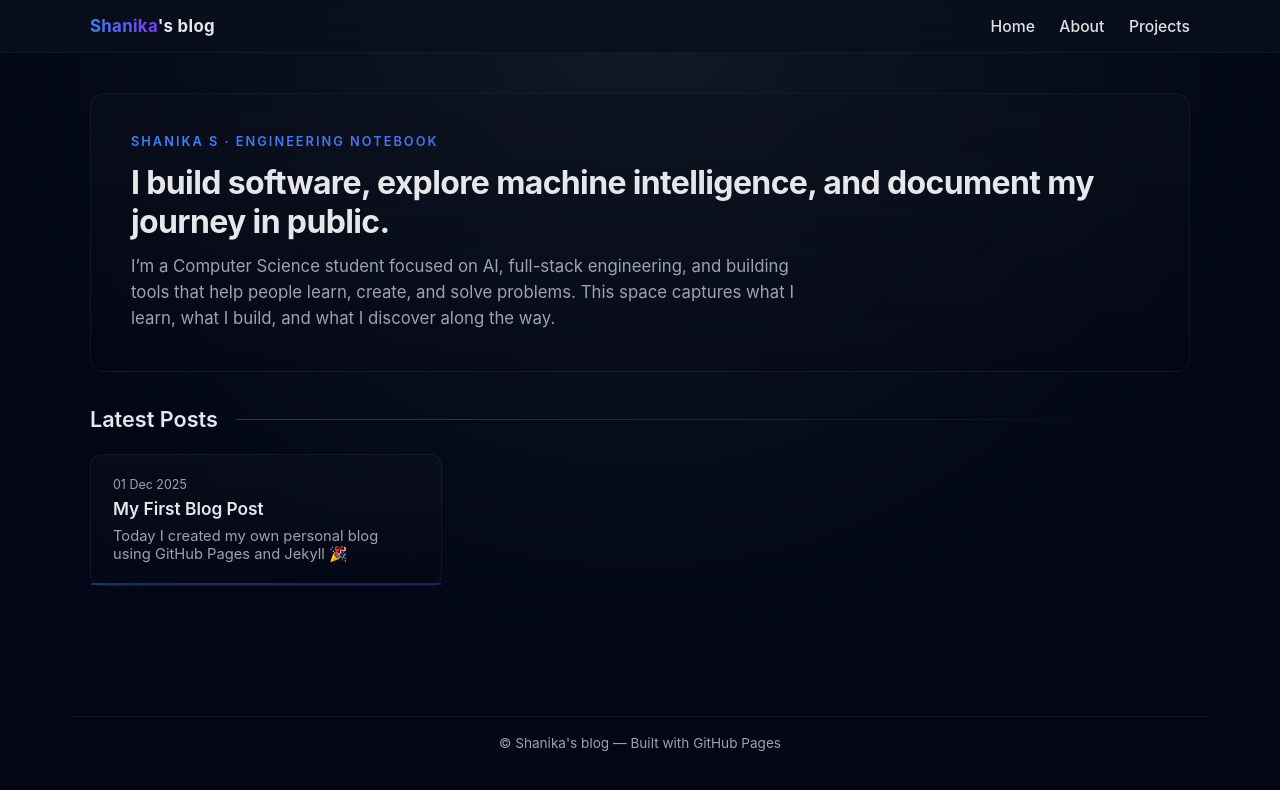
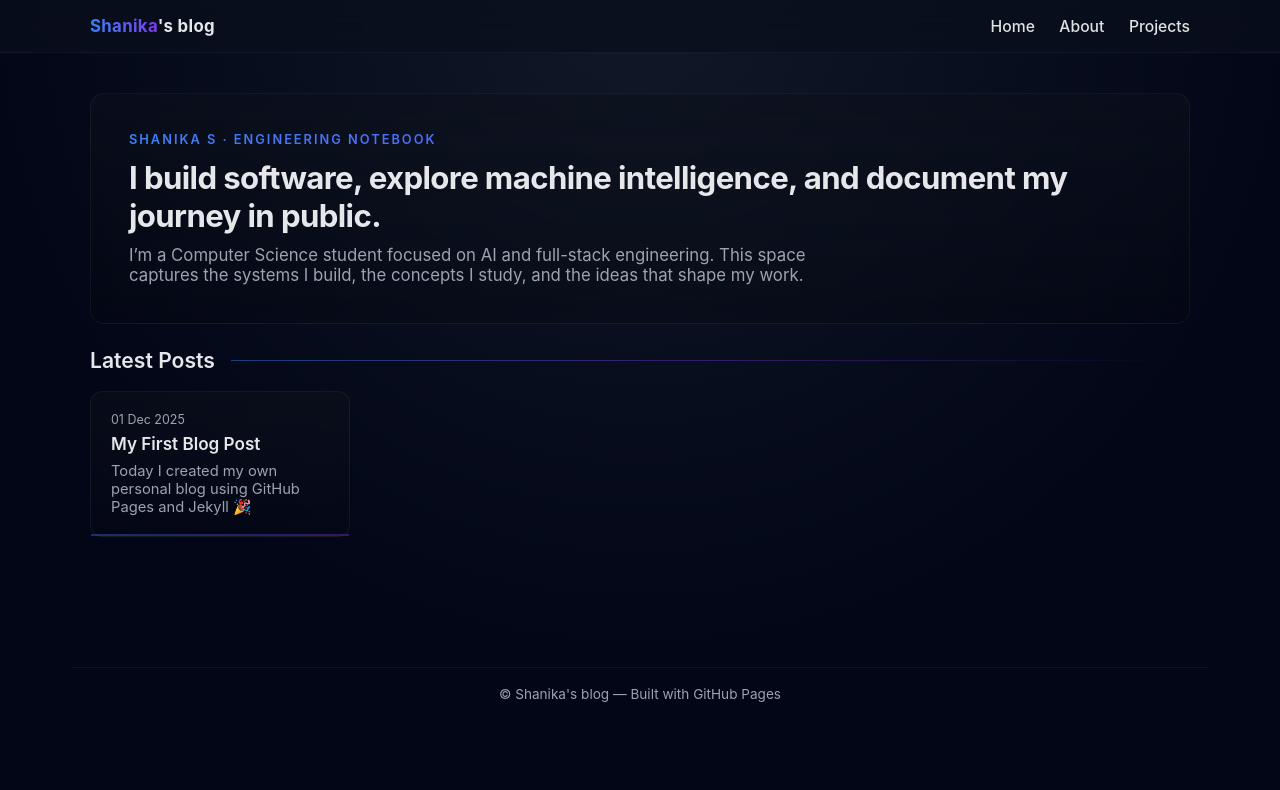
Before and after one commit to shanikashameems/shanikashameems.github.io, a Jekyll site: the page built from index.md, in a window 1280 px wide. Shown: the top 790 px of the page. Built offline with Jekyll 4.4.1, drawn with Linux system fonts in a browser that asks for light colours; part of the change alters nothing that is shown.

Commit message:
Update index.md

```diff
--- a/index.md
+++ b/index.md
@@ -3,12 +3,12 @@ layout: default
 title: Home
 ---
 
-<!-- HERO / INTRO -->
+<!-- INTRO / HERO -->
 <section style="
   border:1px solid rgba(255,255,255,0.05);
-  padding:40px;
+  padding:38px;
   border-radius:14px;
-  background:linear-gradient(180deg, rgba(13,17,28,0.55), rgba(6,8,14,0.35));
+  background:linear-gradient(180deg, rgba(13,17,28,0.55), rgba(6,8,14,0.32));
   backdrop-filter:blur(12px);
   animation:fadeIn 1s ease forwards;
   opacity:0;
@@ -17,8 +17,7 @@ title: Home
     font-size:.8rem;
     text-transform:uppercase;
     letter-spacing:2px;
-    color:#8da3c1;
-    margin-bottom:14px;
+    margin-bottom:12px;
     background:linear-gradient(90deg,#3b82f6,#7c3aed);
     -webkit-background-clip:text;
     -webkit-text-fill-color:transparent;
@@ -28,8 +27,8 @@ title: Home
   </div>
 
   <h1 style="
-    margin:0 0 12px 0;
-    font-size:2rem;
+    margin:0 0 10px 0;
+    font-size:1.95rem;
     font-weight:700;
     letter-spacing:-0.02em;
   ">
@@ -38,23 +37,21 @@ title: Home
 
   <p style="
     color:#9ca3af;
-    max-width:670px;
+    max-width:680px;
     font-size:1.05rem;
-    line-height:1.55;
     margin:0;
   ">
-    I’m a Computer Science student focused on AI, full-stack engineering, and building tools
-    that help people learn, create, and solve problems.
-    This space captures what I learn, what I build, and what I discover along the way.
+    I’m a Computer Science student focused on AI and full-stack engineering.
+    This space captures the systems I build, the concepts I study, and the ideas that shape my work.
   </p>
 </section>
 
 
-<!-- SPACER -->
-<div style="height:34px;"></div>
+<!-- LESS SPACE ABOVE POSTS: MOVED UP -->
+<div style="height:24px;"></div>
 
 
-<!-- LATEST POSTS TITLE -->
+<!-- POSTS HEADER -->
 <div style="
   display:flex;
   align-items:center;
@@ -62,42 +59,36 @@ title: Home
   animation:fadeIn 1.2s ease forwards;
   opacity:0;
 ">
-  <h2 style="
-    margin:0;
-    font-size:1.35rem;
-    font-weight:600;
-  ">
+  <h2 style="margin:0; font-size:1.32rem; font-weight:600;">
     Latest Posts
   </h2>
 
   <div style="
     height:1px;
     flex:1;
-    margin-left:18px;
-    background:linear-gradient(90deg, rgba(59,130,246,0.4), rgba(124,58,237,0.3), transparent);
+    margin-left:16px;
+    background:linear-gradient(90deg, rgba(59,130,246,0.45), rgba(124,58,237,0.35), transparent);
   "></div>
 </div>
 
 
-<!-- SPACER -->
-<div style="height:22px;"></div>
+<div style="height:18px;"></div>
 
 
 <!-- POSTS GRID -->
 <div style="
   display:grid;
   grid-template-columns:repeat(auto-fill, minmax(260px,1fr));
-  gap:22px;
+  gap:20px;
 ">
   {% for post in site.posts %}
-  <a href="{{ post.url | relative_url }}"
-     style="text-decoration:none; color:inherit;">
+  <a href="{{ post.url | relative_url }}" style="text-decoration:none; color:inherit;">
 
     <div style="
       border:1px solid rgba(255,255,255,0.06);
       border-radius:12px;
-      padding:22px;
-      background:linear-gradient(180deg, rgba(14,18,28,0.55), rgba(8,10,18,0.35));
+      padding:20px;
+      background:linear-gradient(180deg, rgba(14,18,28,0.55), rgba(8,10,18,0.3));
       backdrop-filter:blur(10px);
       transition:transform .28s cubic-bezier(.2,.9,.3,1), box-shadow .28s ease;
       opacity:0;
@@ -105,8 +96,9 @@ title: Home
       animation-delay:{{ forloop.index | times: 0.08 }}s;
       position:relative;
     "
-    onmouseover="this.style.transform='translateY(-6px)'; this.style.boxShadow='0 0 32px rgba(60,115,246,0.22)';"
-    onmouseout="this.style.transform='none'; this.style.boxShadow='none';">
+      onmouseover="this.style.transform='translateY(-6px)'; this.style.boxShadow='0 0 28px rgba(60,115,246,0.22)';"
+      onmouseout="this.style.transform='none'; this.style.boxShadow='none';"
+    >
 
       <div style="font-size:.78rem; color:#9ca3af; margin-bottom:6px;">
         {{ post.date | date: "%d %b %Y" }}
@@ -114,7 +106,7 @@ title: Home
 
       <h3 style="
         margin:0 0 8px 0;
-        font-size:1.08rem;
+        font-size:1.07rem;
         font-weight:600;
       ">
         {{ post.title }}
@@ -140,35 +132,24 @@ title: Home
 </div>
 
 
-<!-- GLOBAL ANIMATIONS -->
+<!-- ANIMATIONS -->
 <style>
 @keyframes fadeIn {
-  from { opacity:0; transform:translateY(6px); filter:blur(12px); }
+  from { opacity:0; transform:translateY(8px); filter:blur(15px); }
   to   { opacity:1; transform:none; filter:blur(0); }
 }
 
 @keyframes fadeUp {
-  from { opacity:0; transform:translateY(22px); filter:blur(8px); }
+  from { opacity:0; transform:translateY(22px); filter:blur(10px); }
   to   { opacity:1; transform:none; filter:blur(0); }
 }
 
-/* Full page reveal */
 main {
-  animation: pageReveal 1s ease-out;
+  animation:pageReveal 0.9s ease-out;
 }
 @keyframes pageReveal {
-  0% {
-    opacity:0;
-    filter:blur(18px);
-    transform:translateY(28px);
-  }
-  60% {
-    opacity:1;
-    filter:blur(0px);
-    transform:translateY(0px);
-  }
-  100% {
-    opacity:1;
-  }
+  0%   { opacity:0; filter:blur(20px); transform:translateY(28px); }
+  70%  { opacity:1; filter:blur(0); transform:translateY(0); }
+  100% { opacity:1; }
 }
 </style>
```
